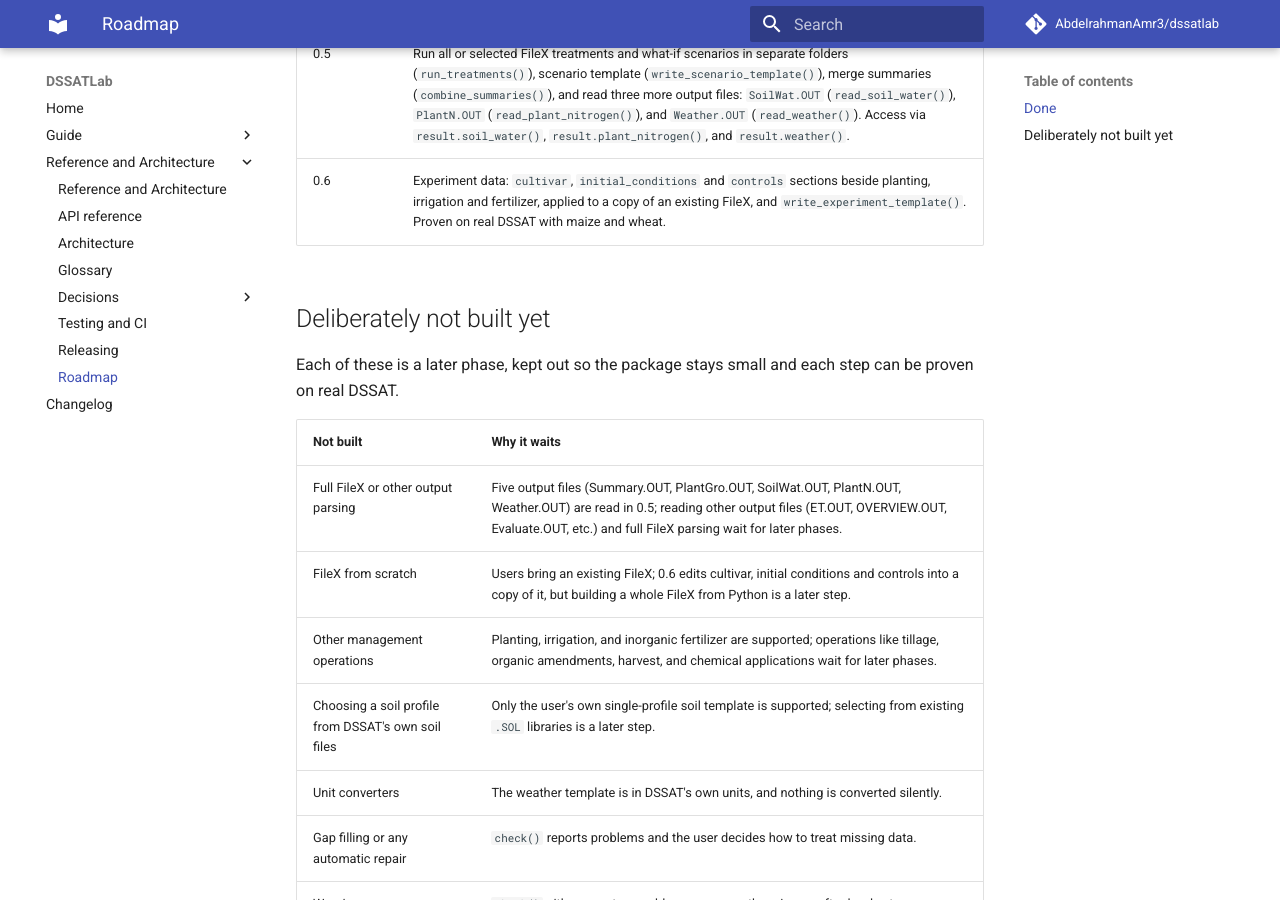
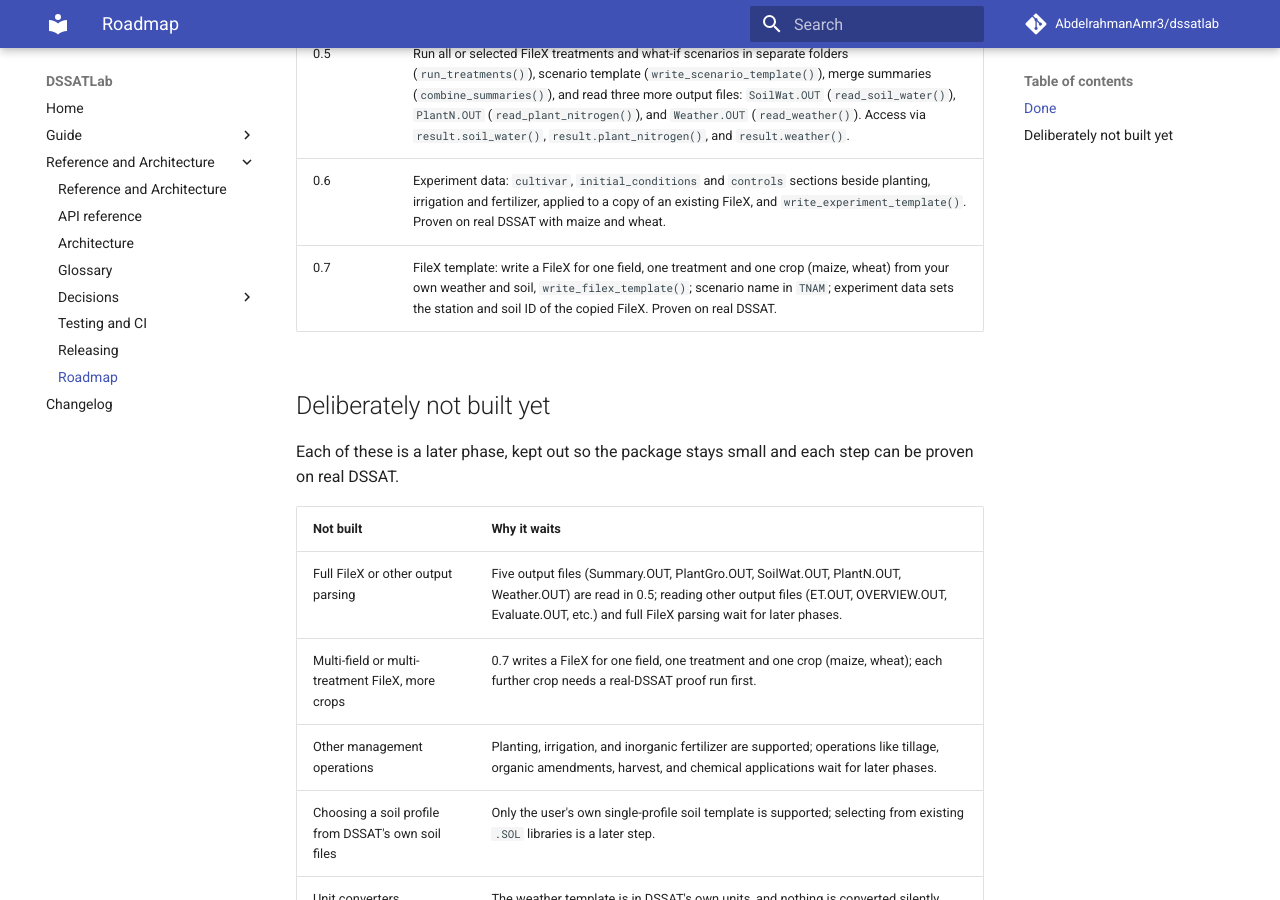
Before and after one commit to AbdelrahmanAmr3/dssatlab, an MkDocs documentation site: the page built from docs/reference/roadmap.md, in a window 1280 px wide and 900 px high, scrolled down 732 px. Built offline with MkDocs 1.6.1 and Material for MkDocs 9.7.7, drawn with Linux system fonts in a browser that asks for light colours; comment, search, counter and statistics services are not loaded.

Commit message:
v0.7.0: docs, changelog, version, ADR 0006 accepted (#91)
Real-DSSAT 4.8 check: maize and wheat written and run from a FileX template.

Co-Authored-By: Claude Sonnet 5.5 <noreply@anthropic.com>

```diff
--- a/docs/reference/roadmap.md
+++ b/docs/reference/roadmap.md
@@ -14,6 +14,7 @@ What each version added, and what is deliberately not built yet. The full histor
 | 0.4 | Read and plot DSSAT outputs: `read_summary()`, `read_plant_growth()`, `to_dataframe()`, and `plot_plant_growth()`. Access via `result.summary()`, `result.plant_growth()`, and `result.plot()`. |
 | 0.5 | Run all or selected FileX treatments and what-if scenarios in separate folders (`run_treatments()`), scenario template (`write_scenario_template()`), merge summaries (`combine_summaries()`), and read three more output files: `SoilWat.OUT` (`read_soil_water()`), `PlantN.OUT` (`read_plant_nitrogen()`), and `Weather.OUT` (`read_weather()`). Access via `result.soil_water()`, `result.plant_nitrogen()`, and `result.weather()`. |
 | 0.6 | Experiment data: `cultivar`, `initial_conditions` and `controls` sections beside planting, irrigation and fertilizer, applied to a copy of an existing FileX, and `write_experiment_template()`. Proven on real DSSAT with maize and wheat. |
+| 0.7 | FileX template: write a FileX for one field, one treatment and one crop (maize, wheat) from your own weather and soil, `write_filex_template()`; scenario name in `TNAM`; experiment data sets the station and soil ID of the copied FileX. Proven on real DSSAT. |
 
 ## Deliberately not built yet
 
@@ -22,7 +23,7 @@ Each of these is a later phase, kept out so the package stays small and each ste
 | Not built | Why it waits |
 |---|---|
 | Full FileX or other output parsing | Five output files (Summary.OUT, PlantGro.OUT, SoilWat.OUT, PlantN.OUT, Weather.OUT) are read in 0.5; reading other output files (ET.OUT, OVERVIEW.OUT, Evaluate.OUT, etc.) and full FileX parsing wait for later phases. |
-| FileX from scratch | Users bring an existing FileX; 0.6 edits cultivar, initial conditions and controls into a copy of it, but building a whole FileX from Python is a later step. |
+| Multi-field or multi-treatment FileX, more crops | 0.7 writes a FileX for one field, one treatment and one crop (maize, wheat); each further crop needs a real-DSSAT proof run first. |
 | Other management operations | Planting, irrigation, and inorganic fertilizer are supported; operations like tillage, organic amendments, harvest, and chemical applications wait for later phases. |
 | Choosing a soil profile from DSSAT's own soil files | Only the user's own single-profile soil template is supported; selecting from existing `.SOL` libraries is a later step. |
 | Unit converters | The weather template is in DSSAT's own units, and nothing is converted silently. |
--- a/pyproject.toml
+++ b/pyproject.toml
@@ -4,7 +4,7 @@ build-backend = "setuptools.build_meta"
 
 [project]
 name = "dssatlab"
-version = "0.6.1"
+version = "0.7.0"
 description = "A small Python interface to DSSAT-CSM: find or build DSSAT, run a FileX, or run a simulation from your own weather data."
 readme = "README.md"
 requires-python = ">=3.10"
--- a/src/dssatlab/__init__.py
+++ b/src/dssatlab/__init__.py
@@ -23,4 +23,4 @@ __all__ = ["DSSATError", "DSSATInstallError", "DSSATNotFoundError", "DSSATRunErr
            "run_treatments", "combine_summaries", "write_scenario_template",
            ]
 
-__version__ = "0.6.1"
+__version__ = "0.7.0"
```
Also changed, not shown: CHANGELOG.md (+16 -0 lines), README.md (+8 -1 lines), docs/adr/0006-filex-written-from-a-fixed-template.md (+1 -1 lines), docs/reference/api.md (+2 -0 lines).
